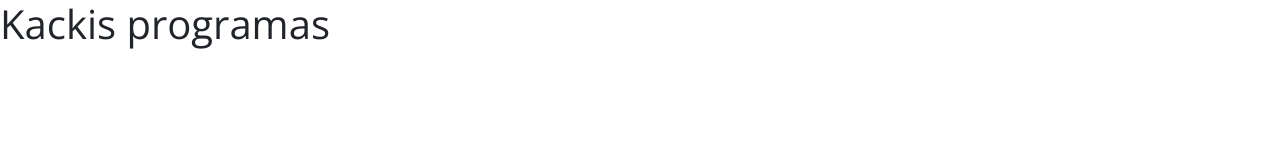
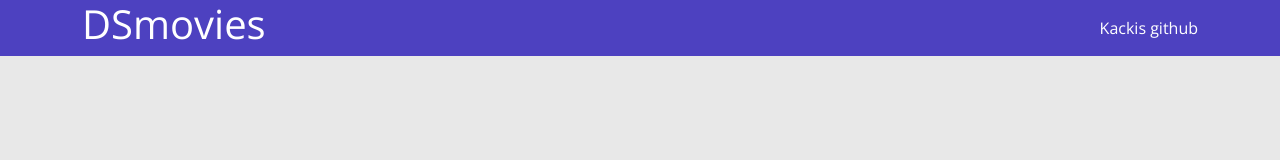
Before and after one commit to kackis72/site-do-kackis, a plain HTML site: page index.html in a window 1280 px wide. Drawn offline with nearby package versions, Linux system fonts and the light colour scheme.

Commit message:
Barra superior parte 1

```diff
--- a/CSS/styles.css
+++ b/CSS/styles.css
@@ -1,3 +1,22 @@
 @import url('https://fonts.googleapis.com/css2?family=Open+Sans:wght@300;400;700&display=swap');
 
-*{font-family: 'Open Sans', sans-serif;}
+*{
+    box-sizing: border-box;
+    font-family: 'Open Sans', sans-serif;}
+
+    html, body {
+background-color: #e8e8e8;
+    }
+header{
+background-color: #4D41C0;
+color: #FFFFFF;
+}
+nav {
+    display: flex;
+    align-items: center;
+    justify-content: space-between;
+}
+a, a:hover{
+    text-decoration: none;
+    color: unset;
+}
--- a/index.html
+++ b/index.html
@@ -11,6 +11,11 @@
     <link rel="stylesheet" href="css/styles.css">
 </head>
 <body>
-    <h1>Kackis programas</h1>
+    <header>
+        <nav class="container">
+            <h1>DSmovies</h1>
+        <a href="https://github.com/kackis72">Kackis github</a>
+    </nav>
+    </header>
 </body>
 </html>
```
